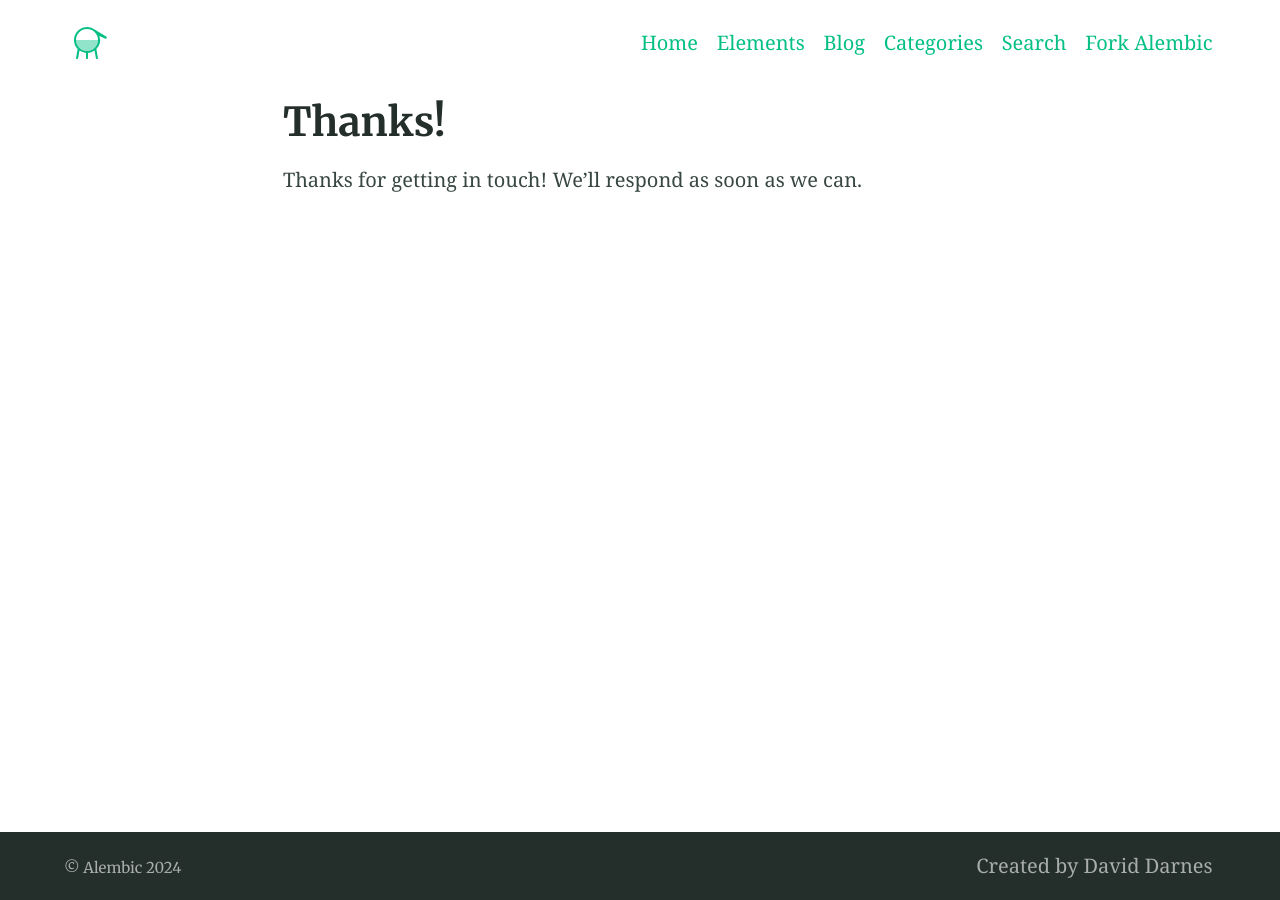
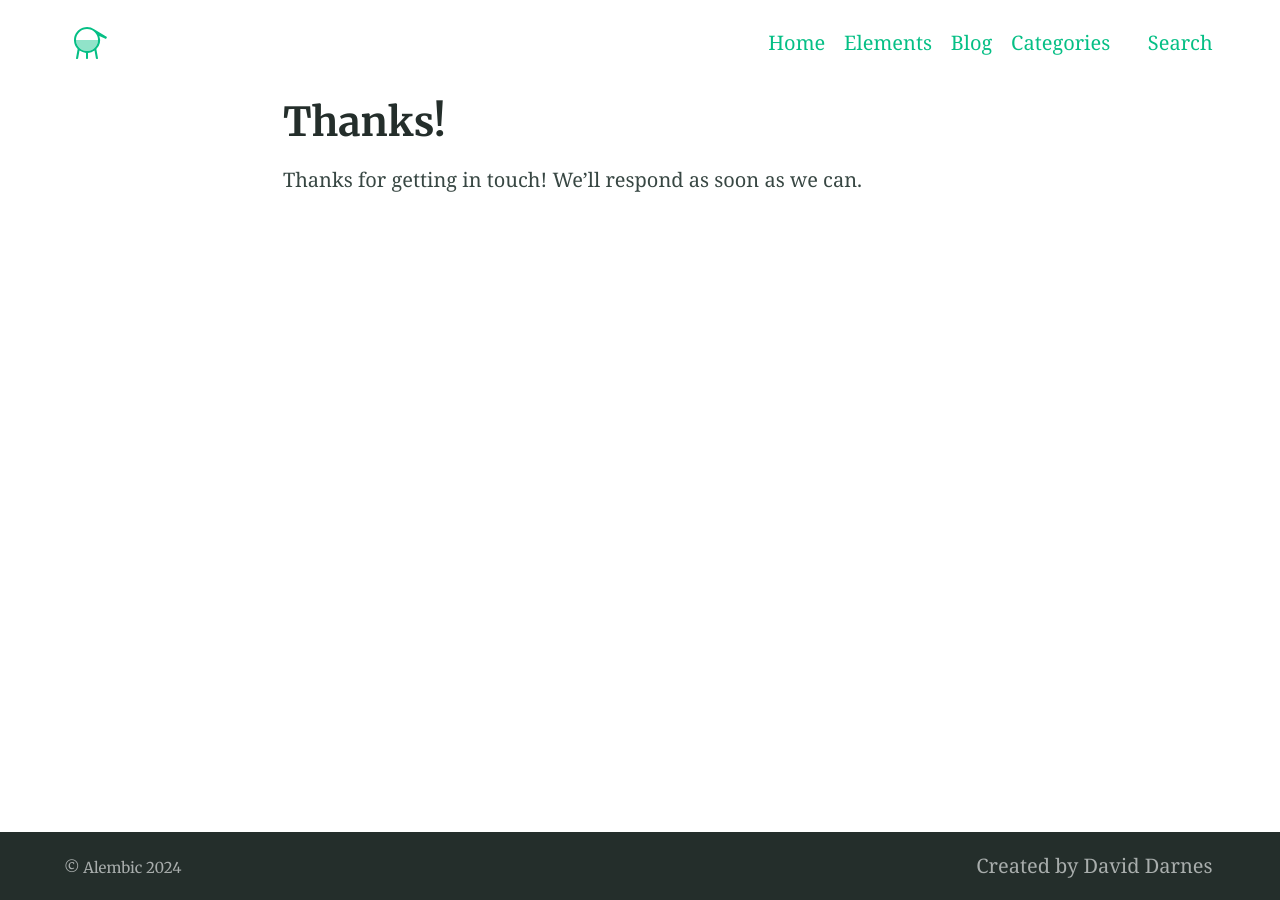
Before and after one commit to swthewhite-lab/swthewhite-lab.github.io, a Jekyll site: the page built from thanks.md, in a window 1280 px wide. Built offline with Jekyll 4.4.1, drawn with Linux system fonts in a browser that asks for light colours.

Commit message:
Update _config.yml

```diff
--- a/_config.yml
+++ b/_config.yml
@@ -82,6 +82,12 @@ defaults:
   -
     scope:
       path: ""
+      type: "authors"
+    values:
+      layout: "author"
+  -
+    scope:
+      path: ""
       type: "posts"
     values:
       layout: post # Set the default layout for posts
@@ -131,10 +137,10 @@ navigation_header:
   url: /blog/
 - title: Categories
   url: /categories/
+- name: Staff
+  link: /staff/
 - title: Search
   url: /search/
-- title: Fork Alembic
-  url: https://github.com/daviddarnes/alembic
 
 navigation_footer:
 - title: Created by David Darnes
```
